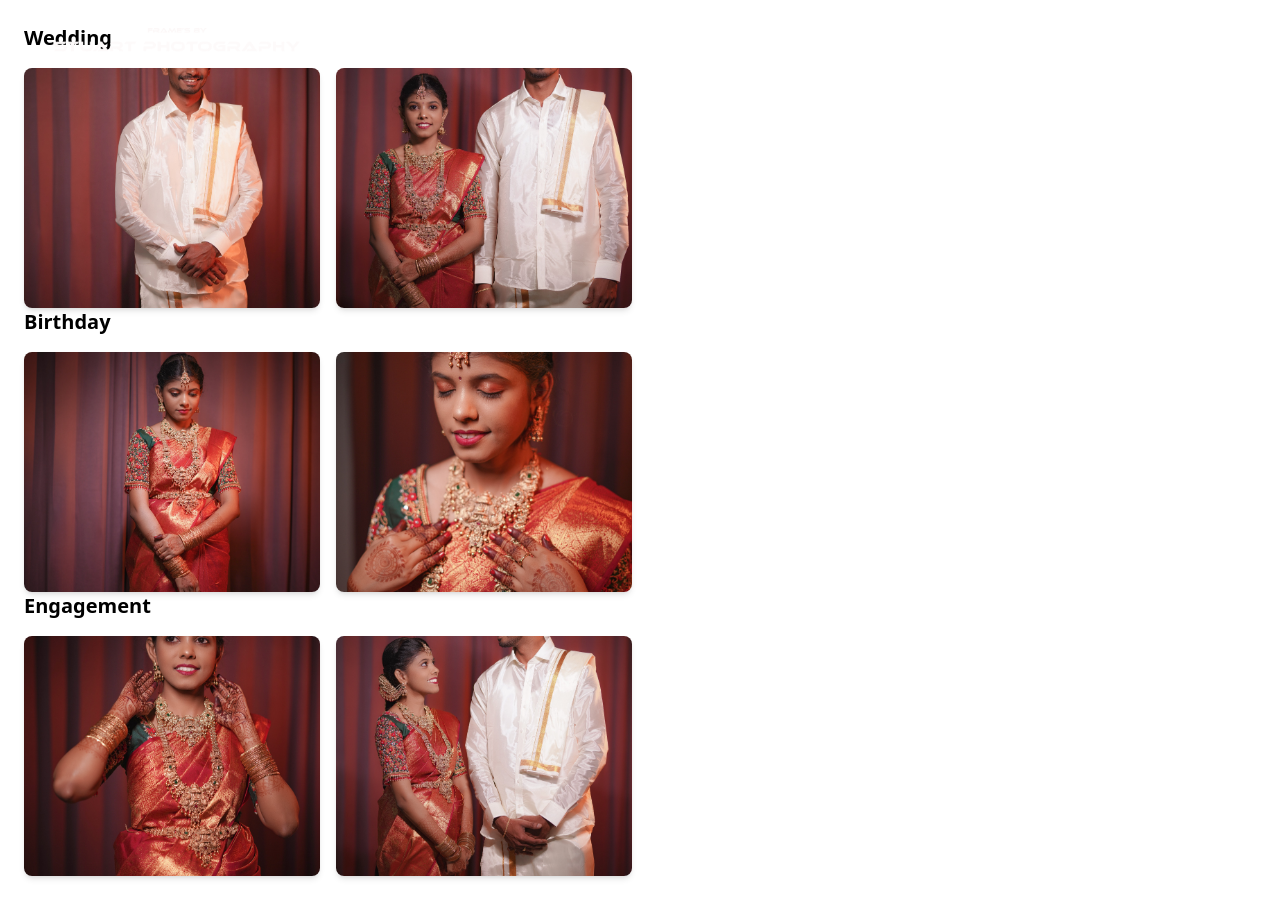
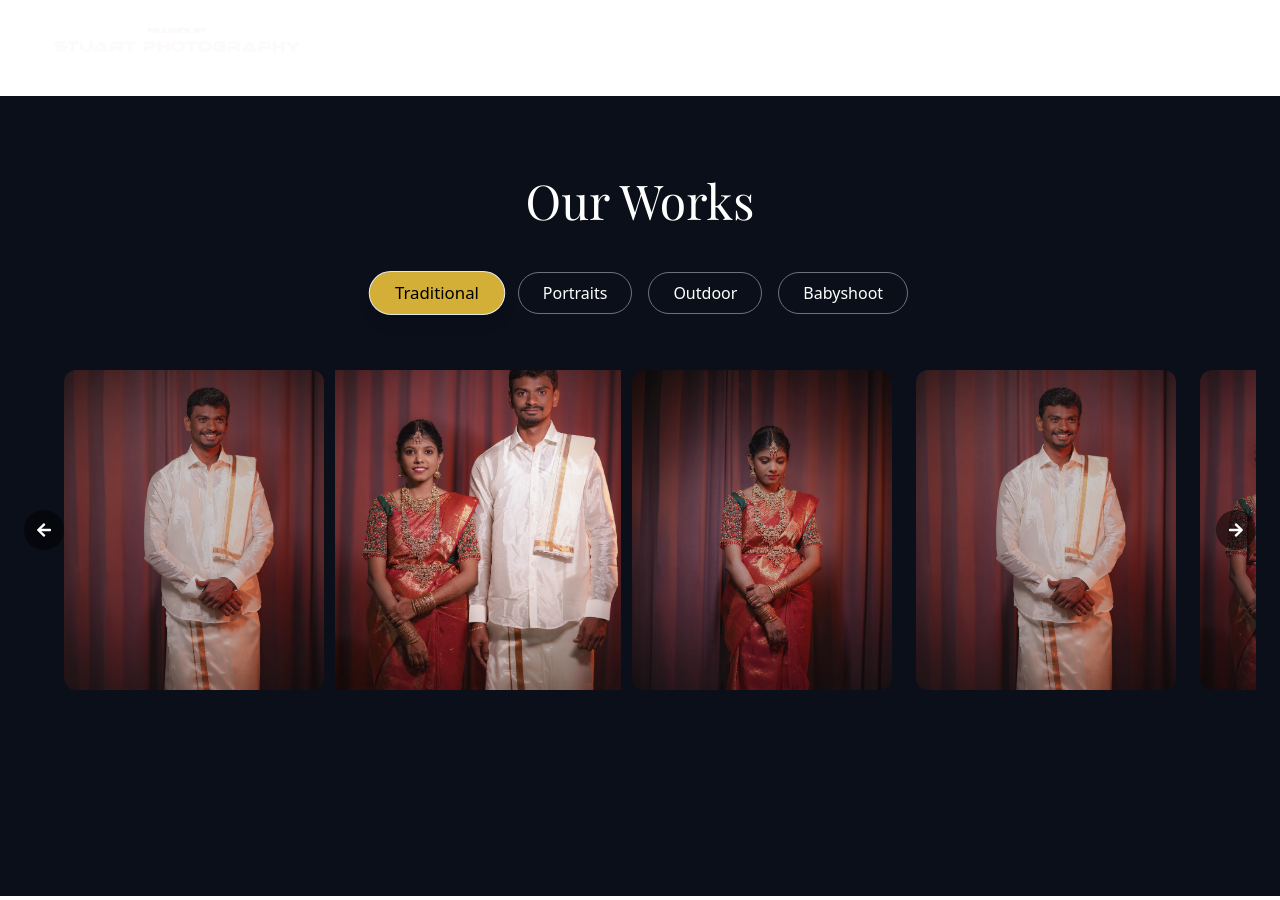
Before and after one commit to anantharjun672001-a11y/StuartPhotography, a React (Vite) app: page /outputs in a window 1280 px wide. Built offline with nearby package versions, Linux system fonts and the light colour scheme.

Commit message:
outputs page styled and modal added

```diff
--- a/src/App.jsx
+++ b/src/App.jsx
@@ -2,7 +2,6 @@ import Navbar from "./components/Navbar";
 import { BrowserRouter, Route, Routes } from "react-router-dom";
 
 import Home from "./pages/Home";
-import About from "./pages/About";
 import Outputs from "./pages/Outputs";
 import ClientGallery from "./pages/ClientGallery";
 import Contact from "./pages/Contact";
@@ -10,6 +9,7 @@ import Admin from "./pages/Admin";
 import AdminLogin from "./pages/AdminLogin";
 import ClientsList from "./pages/ClientsList";
 import Landing from "./pages/Landing";
+import Owner from "./components/Owner";
 
 const App = () => {
   return (
@@ -18,7 +18,7 @@ const App = () => {
       <Routes>
         <Route path="/" element={<Home />} />
         <Route path="/landing" element={<Landing />} />
-        <Route path="/about" element={<About />} />
+        <Route path="/about" element={<Owner />} />
         <Route path="/outputs" element={<Outputs />} />
         <Route path="/clients" element={<ClientsList />} />
         <Route path="/clients/:id" element={<ClientGallery />} />
--- a/src/components/ClientSlider.jsx
+++ b/src/components/ClientSlider.jsx
@@ -11,41 +11,34 @@ const images = [
 
 const ClientSlider = () => {
   return (
-    <div className="bg-[#0B0F19] py-20 overflow-hidden">
+    <div className="bg-[#0B0F19] py-24 px-6 overflow-hidden">
 
-      {/* TITLE */}
-      <h2 className="text-center text-white text-3xl md:text-5xl font-playfair mb-10">
+      <div className="max-w-6xl mx-auto">
+
+        <h2 className="text-center text-white text-4xl md:text-5xl font-playfair mb-12">
           Freezing Frames
         </h2>
 
-      {/* SLIDER */}
-      <div className="relative w-full overflow-hidden">
+        <div className="relative overflow-hidden">
 
           <motion.div
             className="flex gap-6 w-max"
             animate={{ x: ["0%", "-50%"] }}
-          transition={{
-            repeat: Infinity,
-            duration: 20,
-            ease: "linear",
-          }}
+            transition={{ repeat: Infinity, duration: 25, ease: "linear" }}
           >
             {[...images, ...images].map((img, index) => (
-            <div
-              key={index}
-              className="min-w-[250px] h-[300px] rounded-xl overflow-hidden"
-            >
+              <div key={index} className="min-w-[260px] h-[320px] rounded-xl overflow-hidden">
                 <img
                   src={img}
-                alt="client"
-                className="w-full h-full object-cover hover:scale-110 transition duration-300"
+                  loading="lazy"
+                  className="w-full h-full object-cover hover:scale-110 transition duration-500"
                 />
               </div>
             ))}
           </motion.div>
 
         </div>
-
+      </div>
     </div>
   );
 };
--- a/src/components/Hero.jsx
+++ b/src/components/Hero.jsx
@@ -4,16 +4,18 @@ const Hero = () => {
   return (
     <div className="relative h-screen w-full overflow-hidden">
 
-      {/* VIDEO */}
       <video
         src={heroVideo}
         autoPlay
         loop
+        muted
+        playsInline
         className="absolute w-full h-full object-cover"
       />
 
-      {/* OVERLAY */}
-      <div className="absolute w-full h-full bg-black/50"></div>
+      {/* overlay gradient  */}
+      <div className="absolute w-full h-full bg-gradient-to-b from-black/60 via-black/40 to-black/80"></div>
+
     </div>
   );
 };
--- /dev/null
+++ b/src/components/Layout.jsx
@@ -0,0 +1,14 @@
+import Navbar from "./Navbar";
+
+const Layout = ({ children }) => {
+  return (
+    <>
+      <Navbar />
+      <div className="pt-24">
+        {children}
+      </div>
+    </>
+  );
+};
+
+export default Layout;
--- a/src/components/Navbar.jsx
+++ b/src/components/Navbar.jsx
@@ -25,10 +25,10 @@ const Navbar = () => {
 
       <div className="flex gap-6 text-white font-poppins">
         <a href="/landing">Home</a>
-        <a href="#clients">Clients</a>
-        <a href="#outputs">Outputs</a>
-        <a href="#about">About</a>
-        <a href="#contact">Contact</a>
+        <a href="/clients">Clients</a>
+        <a href="/outputs">Outputs</a>
+        <a href="">About</a>
+        <a href="/contact">Contact</a>
       </div>
     </div>
   );
--- a/src/data/outputs.js
+++ b/src/data/outputs.js
@@ -1,14 +1,9 @@
-export const outputs = {
-    wedding:[
-        "/images/w1.jpeg",
-        "/images/w2.jpeg"
-    ],
-    birthday:[
-        "/images/b1.jpeg",
-        "/images/b2.jpeg"
-    ],
-    engagement:[
-        "/images/e1.jpeg",
-        "/images/e2.jpeg"
-    ]
-}
+
+const outputsData = {
+  Traditional: ["/images/w1.jpeg", "/images/w2.jpeg", "/images/w3.jpeg","/images/w1.jpeg", "/images/w2.jpeg", "/images/w3.jpeg","/images/w1.jpeg", "/images/w2.jpeg", "/images/w3.jpeg"],
+  Portraits: ["/images/b1.jpeg", "/images/b2.jpeg", "/images/b3.jpeg"],
+  Outdoor: ["/images/d1.jpeg", "/images/d2.jpeg", "/images/d3.jpeg"],
+  Babyshoot: ["/images/e1.jpeg", "/images/e2.jpeg", "/images/e3.jpeg"],
+};
+
+export default outputsData;
--- a/src/index.css
+++ b/src/index.css
@@ -6,3 +6,16 @@
   --primary: #0B0F19;
   --accent: #D4AF37;
 }
+
+html {
+  scroll-behavior: smooth;
+}
+
+/* hide scrollbar */
+.no-scrollbar::-webkit-scrollbar {
+  display: none;
+}
+.no-scrollbar {
+  -ms-overflow-style: none;
+  scrollbar-width: none;
+}
--- a/src/pages/About.jsx
+++ /dev/null
@@ -1,36 +0,0 @@
-import { motion } from "framer-motion";
-
-const About = () => {
-  return (
-    <div className="h-screen flex flex-col justify-center items-center text-center bg-gradient-to-br from-black via-gray-900 to-black text-white">
-
-      <motion.h1
-        initial={{ opacity: 0, y: -50 }}
-        animate={{ opacity: 1, y: 0 }}
-        transition={{ duration: 1 }}
-        className="text-4xl md:text-6xl font-bold"
-      >
-        Stuart Photography 📸
-      </motion.h1>
-
-      <motion.p
-        initial={{ opacity: 0 }}
-        animate={{ opacity: 1 }}
-        transition={{ delay: 0.5 }}
-        className="mt-4 text-gray-300"
-      >
-        Capturing your best moments
-      </motion.p>
-
-      <motion.button
-        whileHover={{ scale: 1.1 }}
-        className="mt-6 px-6 py-3 bg-white text-black rounded-full"
-      >
-        Explore Gallery
-      </motion.button>
-
-    </div>
-  );
-};
-
-export default About;
--- a/src/pages/Outputs.jsx
+++ b/src/pages/Outputs.jsx
@@ -1,26 +1,115 @@
-import React from "react";
-import { outputs } from "../data/outputs";
+import { useState, useRef } from "react";
+import Layout from "../components/Layout";
+import { FaArrowLeft, FaArrowRight, FaTimes } from "react-icons/fa";
+import outputsData from "../data/outputs";
 
 const Outputs = () => {
+  const [active, setActive] = useState("Traditional");
+  const [selectedImg, setSelectedImg] = useState(null);
+  const scrollRef = useRef();
+
+  const scroll = (dir) => {
+    if (dir === "left") scrollRef.current.scrollLeft -= 300;
+    else scrollRef.current.scrollLeft += 300;
+  };
+
   return (
-    <div className="p-6">
-      {Object.keys(outputs).map((category) => (
-        <div key={category}>
-          <h2 className="text-xl font-bold mb-4 capitalize">{category}</h2>
+    <Layout>
+      <div className="bg-[#0B0F19] text-white min-h-screen py-20 px-6">
 
-          <div className="grid grid-cols-2 md:grid-cols-3 lg:grid-cols-4 gap-4">
-            {outputs[category].map((image, index) => (
-              <img
-                key={index}
-                src={image}
-                alt={`${category} ${index}`}
-                className="w-full h-60 object-cover rounded-lg shadow-md hover:scale-105 transition duration-300"
-              />
+        {/* TITLE */}
+        <h1 className="text-4xl md:text-5xl font-playfair text-center mb-12">
+          Our Works
+        </h1>
+
+        {/* FILTER */}
+        <div className="flex justify-center gap-4 mb-14 flex-wrap">
+          {Object.keys(outputsData).map((cat) => (
+            <button
+              key={cat}
+              onClick={() => setActive(cat)}
+              className={`px-6 py-2 rounded-full border transition-all duration-300
+              ${
+                active === cat
+                  ? "bg-[#D4AF37] text-black shadow-lg scale-105"
+                  : "border-gray-500 hover:bg-[#D4AF37] hover:text-black hover:scale-105"
+              }`}
+            >
+              {cat}
+            </button>
+          ))}
+        </div>
+
+        {/* SLIDER */}
+        <div className="relative">
+
+          <button
+            onClick={() => scroll("left")}
+            className="absolute left-0 top-1/2 -translate-y-1/2 z-10 bg-black/50 p-3 rounded-full"
+          >
+            <FaArrowLeft />
+          </button>
+
+          <button
+            onClick={() => scroll("right")}
+            className="absolute right-0 top-1/2 -translate-y-1/2 z-10 bg-black/50 p-3 rounded-full"
+          >
+            <FaArrowRight />
+          </button>
+
+          <div
+            ref={scrollRef}
+            className="flex gap-6 overflow-x-auto scroll-smooth px-10 no-scrollbar"
+          >
+            {outputsData[active].map((img, i) => (
+              <div
+                key={i}
+                onClick={() => setSelectedImg(img)}
+                className={`min-w-[260px] h-[320px] rounded-xl overflow-hidden relative cursor-pointer transition duration-300 group
+                ${i === 1 ? "scale-110 z-10" : "opacity-80"}`}
+              >
+                <img
+                  src={img}
+                  loading="lazy"
+                  className="w-full h-full object-cover transition duration-500 group-hover:scale-110"
+                />
+
+                {/* HOVER EFFECT 🔥 */}
+                <div className="absolute inset-0 bg-black/40 opacity-0 group-hover:opacity-100 transition flex items-center justify-center">
+                  <p className="text-white text-lg font-semibold opacity-0 group-hover:opacity-100 transition">
+                    View
+                  </p>
+                </div>
+              </div>
             ))}
           </div>
+
         </div>
-      ))}
-    </div>
+
+        {/* MODAL 🔥 */}
+        {selectedImg && (
+          <div
+            className="fixed inset-0 bg-black/90 flex items-center justify-center z-50"
+            onClick={() => setSelectedImg(null)}
+          >
+            {/* CLOSE BUTTON */}
+            <button
+              className="absolute top-6 right-6 text-white text-2xl"
+              onClick={() => setSelectedImg(null)}
+            >
+              <FaTimes />
+            </button>
+
+            {/* IMAGE */}
+            <img
+              src={selectedImg}
+              className="max-h-[90%] max-w-[90%] rounded-lg shadow-lg"
+            />
+          </div>
+        )}
+
+      </div>
+    </Layout>
   );
 };
 
```
Also changed, not shown: src/components/Intro.jsx (+7 -31 lines). Lines whose indentation alone changed are shown as unchanged.
